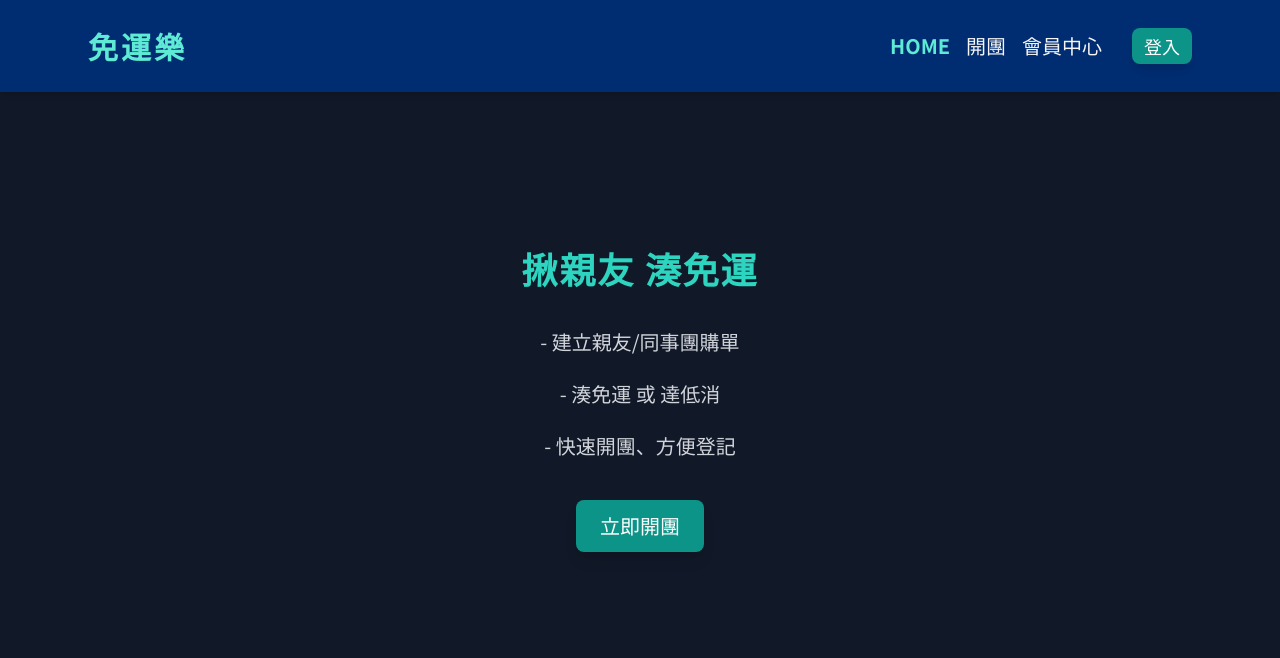
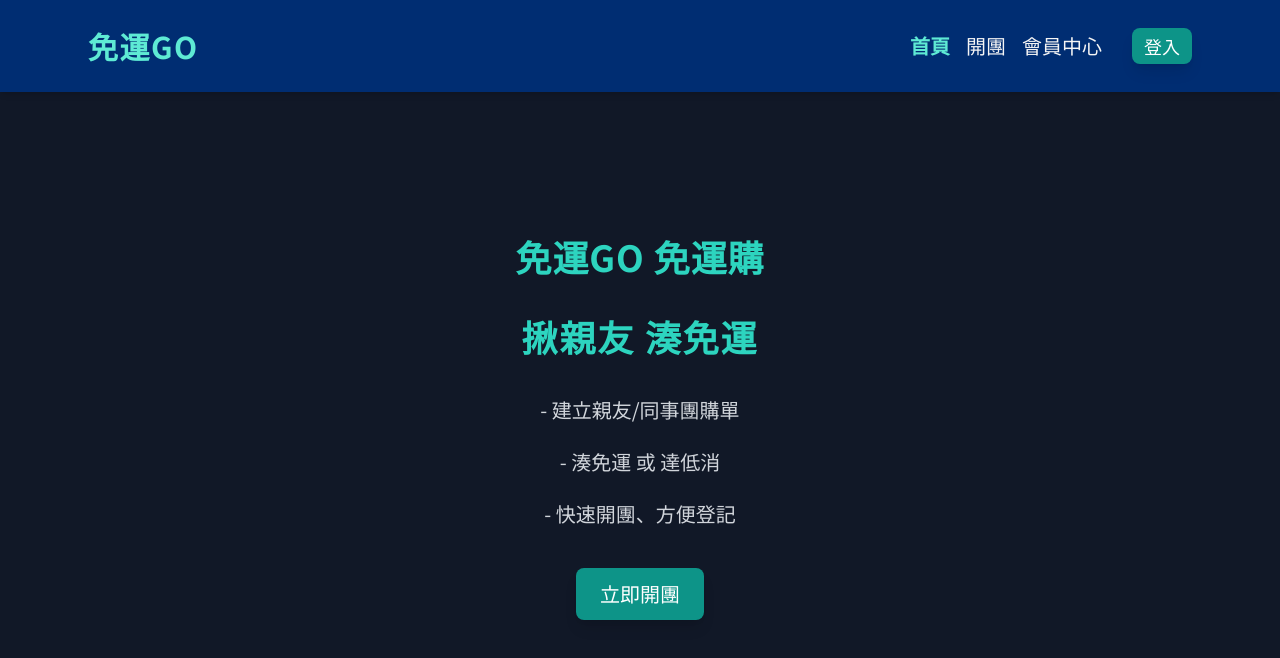
Before and after one commit to hjolie/free-shipping, a Next.js app: page / in a window 1280 px wide. Shown: the top 658 px of the page. Built offline with nearby package versions, Linux system fonts and the light colour scheme; no server answers.

Commit message:
updated title & msg

```diff
--- a/src/app/page.tsx
+++ b/src/app/page.tsx
@@ -1,29 +1,16 @@
 "use client";
-import { useState, useEffect } from "react";
 import { useRouter } from "next/navigation";
 
 const LandingPage: React.FC = () => {
-    const [loading, setLoading] = useState(false);
     const router = useRouter();
-
-    // useEffect(() => {
-    //     // Loading Animation
-    //     const timer = setTimeout(() => setLoading(false), 2000);
-    //     return () => clearTimeout(timer);
-    // }, []);
 
     return (
         <div className="min-h-screen flex flex-col bg-gray-900 text-gray-200">
             <div className="flex-grow flex items-center justify-center">
-                {loading ? (
-                    <div className="flex flex-col items-center">
-                        <div className="loader"></div>
-                        <h1 className="text-xl font-bold text-gray-300 mt-6">
-                            Loading ...
+                <div className="flex flex-col items-center mt-14">
+                    <h1 className="text-4xl font-bold text-teal-400 mb-10 tracking-wide">
+                        免運GO 免運購
                     </h1>
-                    </div>
-                ) : (
-                    <div className="flex flex-col items-center">
                     <h1 className="text-4xl font-bold text-teal-400 mb-10 tracking-wider">
                         揪親友 湊免運
                     </h1>
@@ -43,7 +30,6 @@ const LandingPage: React.FC = () => {
                         立即開團
                     </button>
                 </div>
-                )}
             </div>
         </div>
     );
--- a/src/components/AuthStateCheck.tsx
+++ b/src/components/AuthStateCheck.tsx
@@ -15,7 +15,7 @@ const AuthProvider = ({ children }: { children: React.ReactNode }) => {
     const [email, setEmail] = useState<string | null>(null);
 
     useEffect(() => {
-        console.log("Running from AuthStateCheck");
+        // console.log("Running from AuthStateCheck");
         const unsubscribe = onAuthStateChanged(userAuth, (user) => {
             if (user) {
                 setUid(user.uid);
--- a/src/components/Detail.tsx
+++ b/src/components/Detail.tsx
@@ -12,7 +12,7 @@ const Detail = () => {
 
     useEffect(() => {
         // Loading Animation
-        const timer = setTimeout(() => setLoading(false), 2000);
+        const timer = setTimeout(() => setLoading(false), 3000);
         return () => clearTimeout(timer);
     }, []);
 
@@ -30,7 +30,7 @@ const Detail = () => {
                         alert(`Can't find data with id: ${id}`);
                         router.replace("/");
                     }
-                    console.log(id);
+                    // console.log(id);
                 } catch (error) {
                     console.error("Error fetching doc: ", error);
                     alert(`Error fetching doc: ${error}`);
@@ -44,7 +44,7 @@ const Detail = () => {
 
     if (!data) return <p>Data not found</p>;
 
-    console.log(data);
+    // console.log(data);
 
     return (
         <div className="min-h-screen bg-gray-900 text-gray-100 flex items-center justify-center p-4 mt-36 mb-12">
@@ -57,8 +57,8 @@ const Detail = () => {
                 </div>
             ) : (
                 <div className="w-full max-w-2xl bg-gray-800 rounded-lg shadow-lg p-8">
-                    <h1 className="text-2xl font-bold text-teal-400 mb-10 text-center">
-                        團購單
+                    <h1 className="text-2xl font-bold text-teal-400 mb-10 text-center tracking-wider">
+                        團購資訊
                     </h1>
 
                     <div className="space-y-6">
--- a/src/components/GroupBuyForm.tsx
+++ b/src/components/GroupBuyForm.tsx
@@ -36,9 +36,9 @@ const GroupBuyForm: React.FC = () => {
     const router = useRouter();
 
     useEffect(() => {
-        console.log("UID from Form: ", uid);
+        // console.log("UID from Form: ", uid);
         if (!uid) {
-            alert("需登入方可開團");
+            alert("請先登入，登入後即可開團");
             router.replace("/auth");
         }
     }, [uid]);
@@ -66,12 +66,12 @@ const GroupBuyForm: React.FC = () => {
     const handleFormSubmit = async (e: React.FormEvent) => {
         e.preventDefault();
 
-        console.log(formData);
+        // console.log(formData);
 
         const docId = await createForm(formData);
 
         if (docId) {
-            console.log(docId);
+            // console.log(docId);
             alert("successfully adding new form to DB.");
             setFormData(initialFormData);
             router.replace(`/detail/${docId}`);
@@ -104,7 +104,7 @@ const GroupBuyForm: React.FC = () => {
     return (
         <div className="min-h-screen bg-gray-900 text-gray-100 flex items-center justify-center p-4 mt-36 mb-12">
             <div className="w-full max-w-lg bg-gray-800 rounded-lg shadow-lg p-8">
-                <h1 className="text-2xl font-bold text-teal-400 mb-10 text-center">
+                <h1 className="text-2xl font-bold text-teal-400 mb-10 text-center tracking-wide">
                     建立親友團購單
                 </h1>
                 <form className="space-y-6" onSubmit={handleFormSubmit}>
@@ -122,6 +122,7 @@ const GroupBuyForm: React.FC = () => {
                             value={formData.brand}
                             onChange={handleChange}
                             className="text-lg w-full p-2 rounded-md bg-gray-700 text-gray-200 border border-gray-600 focus:outline-none focus:ring-2 focus:ring-teal-500"
+                            required
                         />
                     </div>
                     <div>
@@ -138,6 +139,7 @@ const GroupBuyForm: React.FC = () => {
                             value={formData.product}
                             onChange={handleChange}
                             className="text-lg w-full p-2 rounded-md bg-gray-700 text-gray-200 border border-gray-600 focus:outline-none focus:ring-2 focus:ring-teal-500"
+                            required
                         />
                     </div>
                     <div>
@@ -154,6 +156,7 @@ const GroupBuyForm: React.FC = () => {
                             value={formData.price}
                             onChange={handleChange}
                             className="text-lg w-full p-2 rounded-md bg-gray-700 text-gray-200 border border-gray-600 focus:outline-none focus:ring-2 focus:ring-teal-500"
+                            required
                         />
                     </div>
                     <div>
@@ -187,6 +190,7 @@ const GroupBuyForm: React.FC = () => {
                             value={formData.threshold}
                             onChange={handleChange}
                             className="text-lg w-full p-2 rounded-md bg-gray-700 text-gray-200 border border-gray-600 focus:outline-none focus:ring-2 focus:ring-teal-500"
+                            required
                         />
                     </div>
                     <div>
@@ -203,6 +207,7 @@ const GroupBuyForm: React.FC = () => {
                             value={formData.currentTotal}
                             onChange={handleChange}
                             className="text-lg w-full p-2 rounded-md bg-gray-700 text-gray-200 border border-gray-600 focus:outline-none focus:ring-2 focus:ring-teal-500"
+                            required
                         />
                     </div>
                     <div>
@@ -219,6 +224,7 @@ const GroupBuyForm: React.FC = () => {
                             value={formData.difference}
                             onChange={handleChange}
                             className="text-lg w-full p-2 rounded-md bg-gray-700 text-gray-200 border border-gray-600 focus:outline-none focus:ring-2 focus:ring-teal-500"
+                            required
                         />
                     </div>
                     <div>
@@ -235,6 +241,7 @@ const GroupBuyForm: React.FC = () => {
                             value={formData.closingDate}
                             onChange={handleChange}
                             className="text-lg w-full p-2 rounded-md bg-gray-700 text-gray-200 border border-gray-600 focus:outline-none focus:ring-2 focus:ring-teal-500"
+                            required
                         />
                     </div>
                     <div>
--- a/src/components/Header.tsx
+++ b/src/components/Header.tsx
@@ -10,7 +10,7 @@ const Header: FC = React.memo(() => {
     const pathname = usePathname();
     const router = useRouter();
     const { uid } = useAuth();
-    console.log("UID from Header: ", uid);
+    // console.log("UID from Header: ", uid);
 
     const handleSignOut = async () => {
         try {
@@ -25,8 +25,8 @@ const Header: FC = React.memo(() => {
     return (
         <nav className="navbar p-4 bg-dark-ocean text-gray-light fixed top-0 left-0 right-0 shadow-md z-50">
             <div className="container px-12 py-3 mx-auto flex justify-between items-center max-w-1200">
-                <h1 className="text-3xl font-bold text-teal-300 tracking-widest">
-                    免運樂
+                <h1 className="text-3xl font-bold text-teal-300 tracking-wider">
+                    免運GO
                 </h1>
                 <div className="flex space-x-4">
                     <Link
@@ -35,7 +35,7 @@ const Header: FC = React.memo(() => {
                             pathname === "/" ? "text-teal-300 font-bold" : ""
                         }`}
                     >
-                        HOME
+                        首頁
                     </Link>
                     <Link
                         href="/form"
```
Also changed, not shown: src/app/auth/page.tsx (+5 -5 lines). Lines whose indentation alone changed are shown as unchanged.
